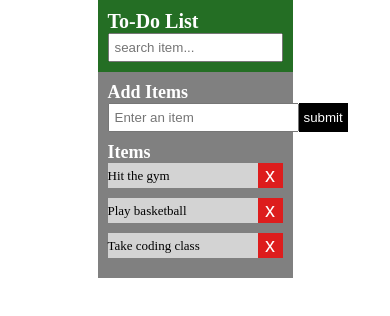
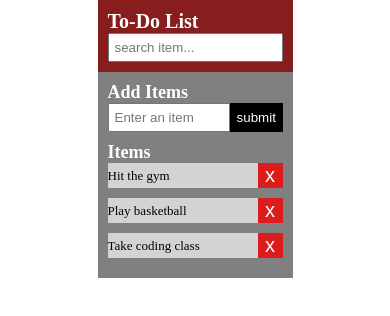
Before and after one commit to brainbox15/Todo-List, a plain HTML site: page index.html in a window 390 px wide. Drawn offline with Linux system fonts and the light colour scheme.

Commit message:
made the app responsive

```diff
--- a/todo.css
+++ b/todo.css
@@ -23,7 +23,7 @@ h1{
     display: flex;
     justify-content: space-between;
     align-items: center;
-    background: rgb(36, 110, 36);
+    background: rgb(136, 29, 29);
     padding: 10px;
 }
 
@@ -49,6 +49,11 @@ button{
      border: none;
      color: #fff;
      font-size: 20px;
+     outline: none;
+}
+
+button:hover{
+    cursor: pointer;
 }
 
 li{
@@ -107,4 +112,13 @@ h2{
     li{
         font-size: 13px;
     }
+
+    #submit{
+        width: 30%;
+    }
+
+    #text-input{
+        width: 70%;
+    }
+
 }
```
